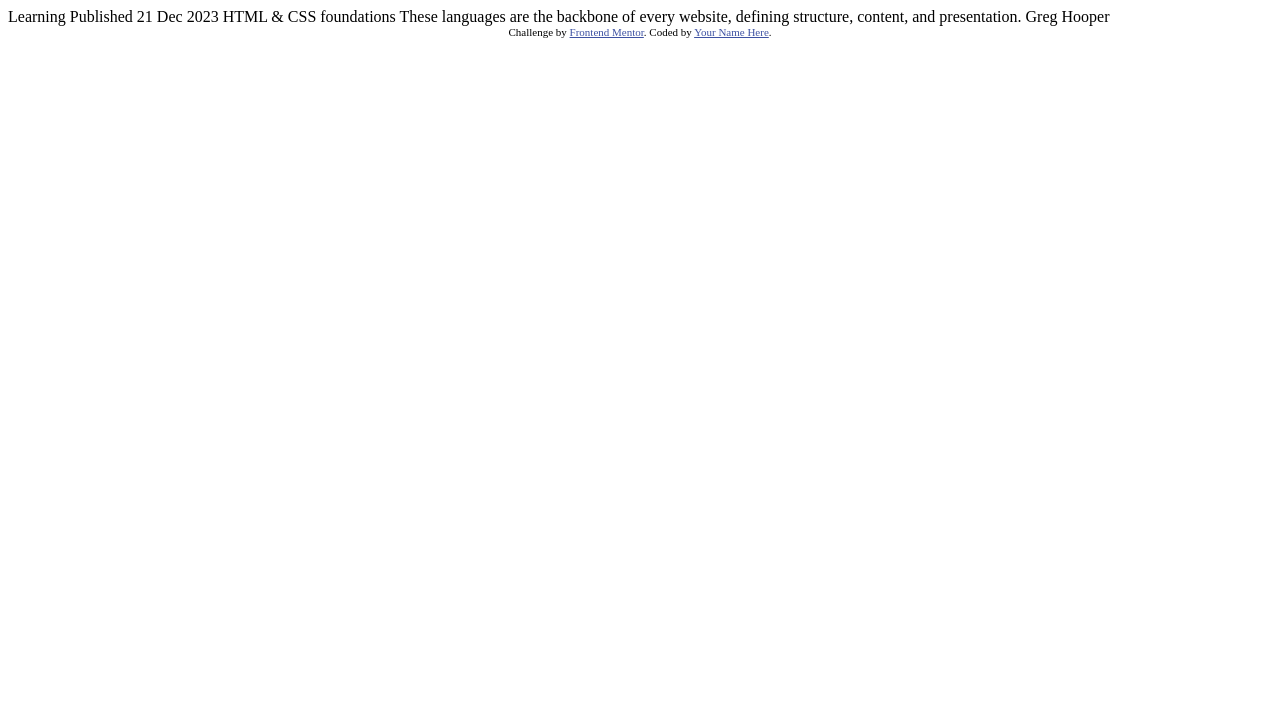
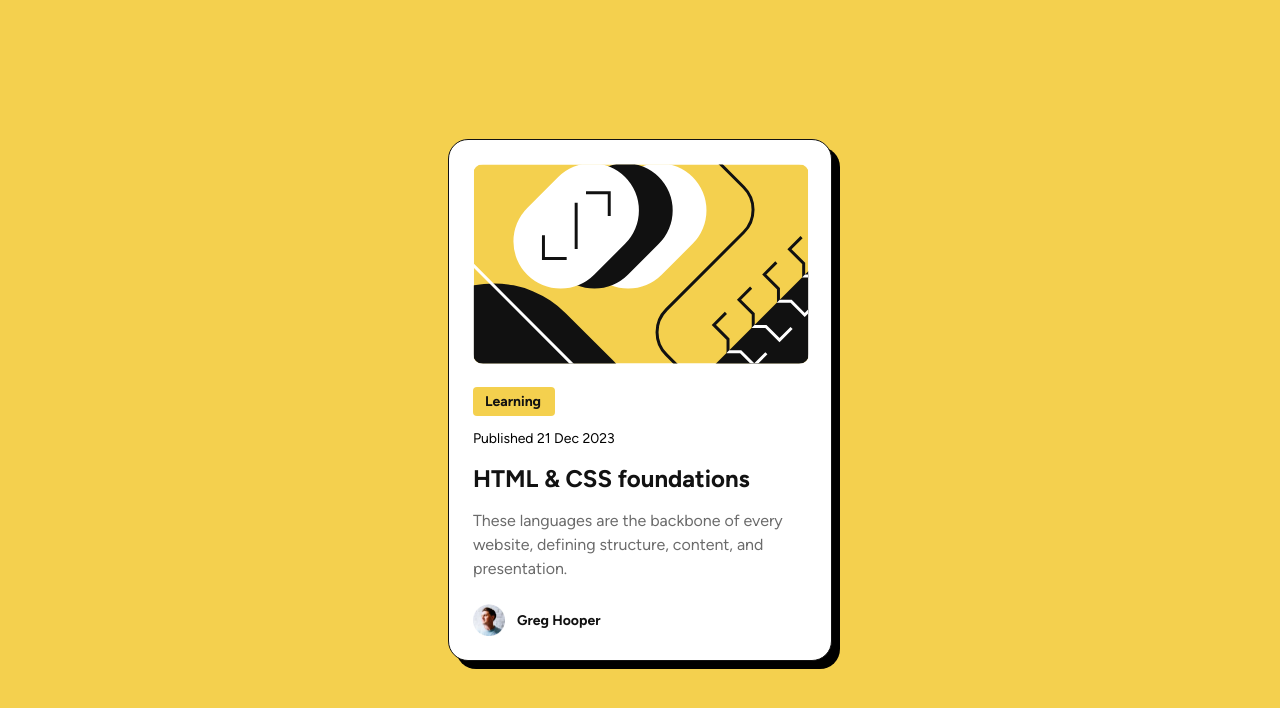
Before and after one commit to TiiWiX/blog-preview-card, a plain HTML site: page index.html in a window 1280 px wide. Drawn offline with Linux system fonts and the light colour scheme.

Commit message:
Website finished

```diff
--- a/index.html
+++ b/index.html
@@ -5,30 +5,29 @@
   <meta name="viewport" content="width=device-width, initial-scale=1.0"> <!-- displays site properly based on user's device -->
 
   <link rel="icon" type="image/png" sizes="32x32" href="./assets/images/favicon-32x32.png">
-
+  <link rel="stylesheet" href="style.css">
   <title>Frontend Mentor | Blog preview card</title>
 
-  <!-- Feel free to remove these styles or customise in your own stylesheet 👍 -->
-  <style>
-    .attribution { font-size: 11px; text-align: center; }
-    .attribution a { color: hsl(228, 45%, 44%); }
-  </style>
 </head>
 <body>
+  <div class="box">
+    <img src="assets/images/illustration-article.svg" alt="HTML & CSS foundations article illustration" class="article-illustration">
 
-  Learning
+    <div class="article-information">
 
-  Published 21 Dec 2023
+      <div class="category">Learning</div>
 
-  HTML & CSS foundations
+      <div class="date">Published 21 Dec 2023</div>
 
-  These languages are the backbone of every website, defining structure, content, and presentation.
+      <h2 class="article-title"><a href="#">HTML & CSS foundations</a></h2>
 
-  Greg Hooper
+      <p class="article-description">These languages are the backbone of every website, defining structure, content, and presentation.</p>
+    </div>
 
-  <div class="attribution">
-    Challenge by <a href="https://www.frontendmentor.io?ref=challenge" target="_blank">Frontend Mentor</a>.
-    Coded by <a href="#">Your Name Here</a>.
+    <div class="author">
+      <img src="assets/images/image-avatar.webp" alt="Greg Hooper avatar">
+      <span class="author-name">Greg Hooper</span>
+    </div>
   </div>
 </body>
 </html>
--- /dev/null
+++ b/style.css
@@ -0,0 +1,133 @@
+@font-face {
+    font-family: Figtree;
+    src: url(assets/fonts/Figtree-VariableFont_wght.ttf);
+}
+
+@font-face {
+    font-family: Figtree;
+    src: url(assets/fonts/Figtree-Italic-VariableFont_wght.ttf);
+    font-style: italic;
+}
+
+* {
+    margin: 0;
+    padding: 0;
+    font-family: "Figtree";
+    box-sizing: border-box;
+    line-height: 150%;
+    letter-spacing: 0;
+}
+
+html, body {
+    height: 100%;
+    width: 100%;
+    background: hsl(47, 88%, 63%);
+    display: flex;
+    justify-content: center;
+    align-items: center;
+}
+
+.box {
+    height: 522px;
+    width: 384px;
+    background: hsl(0, 0%, 100%);
+    padding: 24px;
+    display: flex;
+    flex-direction: column;
+    justify-content: space-between;
+    border: 1px solid hsl(0, 0%, 7%);
+    border-radius: 20px;
+    box-shadow: 8px 8px 0px black;
+}
+
+.article-information {
+    display: flex;
+    flex-direction: column;
+    justify-content: space-around;
+    gap: 12px;
+}
+
+.category {
+    color: hsl(0, 0%, 7%);
+    font-weight: bold;
+    padding: 4px 12px;
+    background: hsl(47, 88%, 63%);
+    font-size: 14px;
+    border-radius: 4px;
+    width: 82px;
+}
+
+.author {
+    display: flex;
+    flex-direction: row;
+    align-items: center;
+    gap: 12px;
+    color: hsl(0, 0%, 7%);
+    font-size: 14px;
+    font-weight: bold;
+}
+
+.author img {
+    height: 32px;
+    width: 32px;
+}
+
+.date {
+    font-size: 14px;
+}
+
+.article-title {
+    color: hsl(0, 0%, 7%);
+    font-weight: bold;
+    font-size: 24px;
+}
+
+.article-description {
+    color: hsl(0, 0%, 42%);
+    font-size: 16px;
+}
+
+a {
+    color: hsl(0, 0%, 7%);
+    text-decoration: none;
+}
+
+a:hover, a:focus, a:active {
+    color: hsl(47, 88%, 63%);
+}
+
+.article-illustration {
+    border-radius: 10px;
+    height: 200px;
+    width: 336px;
+}
+
+@media screen and (max-width: 375px) {
+    .box {
+        width: 327px;
+        height: 501px;
+    }
+
+    .article-illustration {
+        width: 279px;
+        object-fit: cover;
+    }
+
+    .category {
+        width: 73px;
+        height: 26px;
+        font-size: 12px;
+    }
+
+    .date {
+        font-size: 12px;
+    }
+
+    .article-title {
+        font-size: 20px;
+    }
+
+    .article-description {
+        font-size: 14px;
+    }
+}
```
